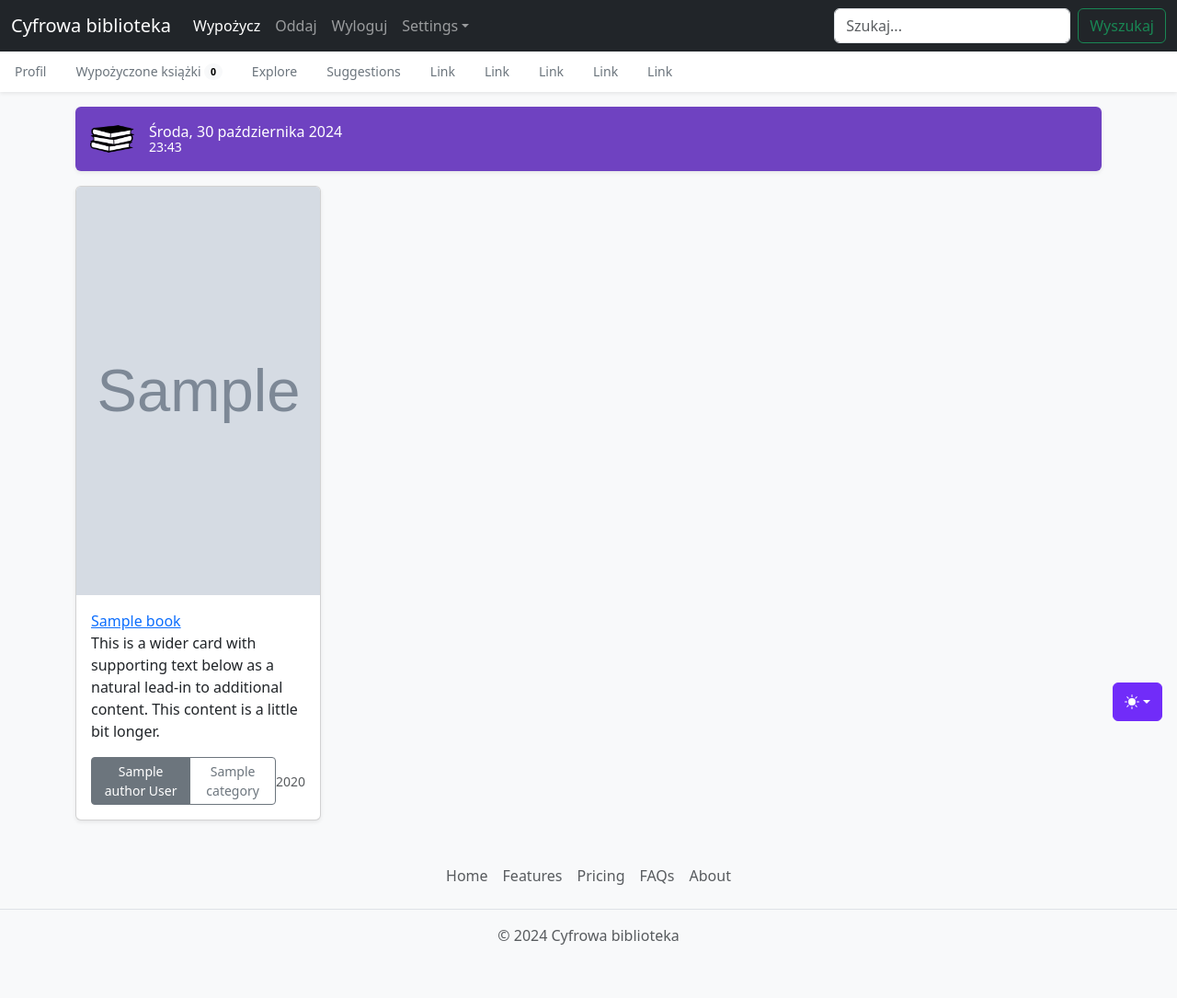
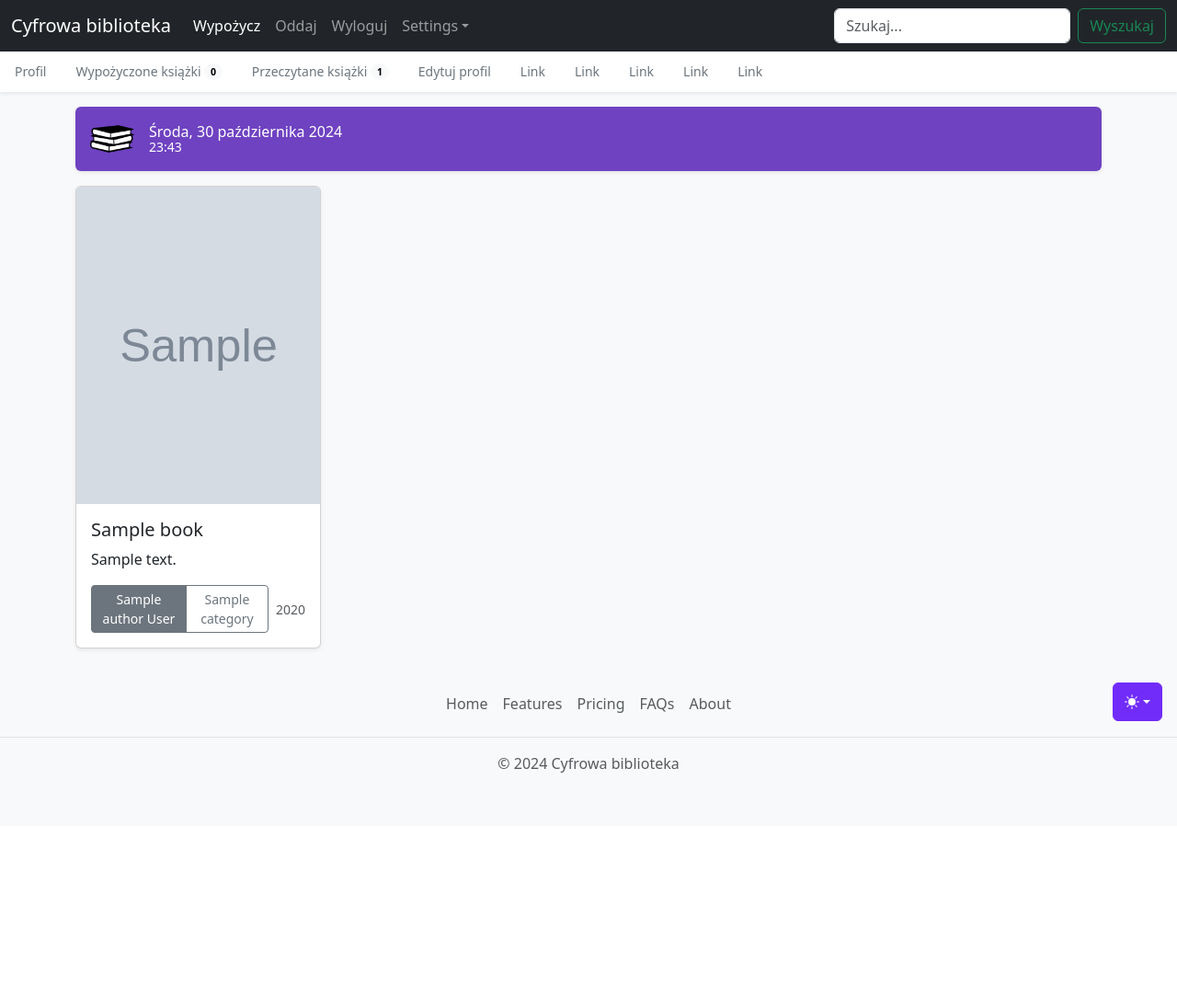
Before and after one commit to Marcin00000/libApp, a Django app: page / in a window 1280 px wide. Shown: the whole page at 92% size. After the commit the page ends 840 px from the top, so only its background shows below. Run offline with Django 5.2, Linux system fonts and the light colour scheme; a user stored in the database is signed in; tables that the repository leaves empty hold one stand-in row (values such as "Sample post"); grey boxes marked "Sample" are stand-in pictures; some libraries are stand-ins or nearby versions.

Commit message:
frontend - poprawki

```diff
--- a/books/context_processors.py
+++ b/books/context_processors.py
@@ -1,8 +1,15 @@
-# books/context_processors.py
 from .models import Loan
 
 def borrowed_count(request):
-    count = Loan.objects.filter(returned=False).count()  # Licz tylko wypożyczone książki
-    return {
-        'borrowed_count': count
-    }
+    if request.user.is_authenticated:
+        count = Loan.objects.filter(returned=False).count()  # Licz tylko wypożyczone książki
+        return {
+            'borrowed_count': count
+        }
+    return {'borrowed_count': 0}
+
+def read_books_count(request):
+    if request.user.is_authenticated:
+        read_count = Loan.objects.filter(user=request.user, returned=True).count()
+        return {'read_count': read_count}
+    return {'read_count': 0}  # Zwróć 0, jeśli użytkownik nie jest zalogowany
--- a/books/models.py
+++ b/books/models.py
@@ -167,8 +167,10 @@ class Loan(models.Model):
     book_instance = models.ForeignKey(BookInstance, on_delete=models.CASCADE, verbose_name="Egzemplarz książki")
     user = models.ForeignKey(User, on_delete=models.CASCADE, verbose_name="Użytkownik")
     loan_date = models.DateTimeField(auto_now_add=True, verbose_name="Data wypożyczenia")
-    due_date = models.DateTimeField(verbose_name="Termin zwrotu")
+    due_date = models.DateField(verbose_name="Termin zwrotu")  # Zmiana na DateField
     returned = models.BooleanField(default=False, verbose_name="Zwrócono")
+    returned_date = models.DateTimeField(null=True, blank=True, verbose_name="Data zwrotu")
+
 
     def save(self, *args, **kwargs):
         # Przy zapisie, jeśli to nowe wypożyczenie, tworzymy operację
@@ -232,6 +234,7 @@ class Operation(models.Model):
             # Oznacz wypożyczenie jako zwrócone
             if self.loan:
                 self.loan.returned = True
+                self.loan.returned_date = timezone.now()
                 self.loan.save()
 
         # Zapisz operację
--- a/books/urls.py
+++ b/books/urls.py
@@ -1,7 +1,7 @@
 from django.urls import path
 from . import views
 from .views import (BookDetailView, BookListView, AuthorListView, CategoryListView,
-                    borrow_book, borrowed_books_view, return_book, book_search)
+                    borrow_book, borrowed_books_view, return_book, book_search, read_books_view)
 
 urlpatterns = [
     path('dom/', views.home, name='dom'),
@@ -12,6 +12,7 @@ urlpatterns = [
     path('borrowed-book/', borrowed_books_view, name='borrowed_book'),
     path('return-book/', return_book , name='return_book'),
     path('search/', book_search, name='book_search'),
+    path('read-books/', read_books_view, name='read-books'),
 
 
     # path('books/', views.BookListView.as_view(), name='books'),
--- a/books/views.py
+++ b/books/views.py
@@ -134,13 +134,18 @@ def return_book(request):
 
 @login_required
 def borrowed_books_view(request):
-    # Pobieramy wszystkie aktywne wypożyczenia dla zalogowanego użytkownika
+    # Pobranie wszystkich aktywnych wypożyczeń dla zalogowanego użytkownika, które nie zostały zwrócone
     loans = Loan.objects.filter(user=request.user, returned=False)
 
-    # Pobieramy egzemplarze książek, które są aktualnie wypożyczone
-    book_instances = [loan.book_instance for loan in loans]
+    # Dodaj bieżący czas do kontekstu
+    current_time = timezone.now()
 
-    return render(request, 'books/borrowed_books.html', {'book_instances': book_instances})
+    # Dodaj liczbę dni pozostałych do zwrotu do każdego wypożyczenia
+    for loan in loans:
+        loan.days_remaining = (loan.due_date - current_time.date()).days
+
+    # Przekazanie bezpośrednio listy wypożyczeń do szablonu
+    return render(request, 'books/borrowed_books.html', {'loans': loans, 'now': current_time})
 
 
 def book_search(request):
@@ -164,3 +169,11 @@ def book_search(request):
         'query': query,
     }
     return render(request, 'books/book_list.html', context)  # Możesz zmienić szablon na odpowiedni
+
+
+@login_required
+def read_books_view(request):
+    # Pobranie wszystkich wypożyczeń dla zalogowanego użytkownika, które zostały zwrócone
+    loans = Loan.objects.filter(user=request.user, returned=True)
+
+    return render(request, 'books/read_books.html', {'loans': loans})
--- a/libApp/settings.py
+++ b/libApp/settings.py
@@ -71,6 +71,7 @@ TEMPLATES = [
                 'django.contrib.messages.context_processors.messages',
 
                 'books.context_processors.borrowed_count',
+                'books.context_processors.read_books_count',
             ],
         },
     },
--- a/templates/books/book_detail.html
+++ b/templates/books/book_detail.html
@@ -21,16 +21,16 @@
     </div>
 
     <div class="col-md-8 order-md-2 order-2">  <!-- Zmiana kolejności na mobilnych -->
-        <h2 class="featurette-heading fw-normal lh-1">{{ object.title }}</h2>
+        <h2 class="featurette-heading">{{ object.title }}</h2>
 
         <!-- Autor jako link do innych książek tego autora -->
         <h5 class="text-muted">
-            <a href="{% url 'author-books' book.author.slug %}">{{ book.author }}</a>
+            <a class="link-body-emphasis link-offset-2 link-underline-opacity-25 link-underline-opacity-75-hover" href="{% url 'author-books' book.author.slug %}">{{ book.author }}</a>
         </h5>
 
         <div class="article-metadata">
             <small class="text-muted">
-                Kategoria: <a href="{% url 'category-books' book.category.slug %}">{{ book.category }}</a> |
+                Kategoria: <a class="link-body-emphasis link-offset-2 link-underline-opacity-25 link-underline-opacity-75-hover" href="{% url 'category-books' book.category.slug %}">{{ book.category }}</a> |
                 Rok wydania: {{ object.publication_date|date:"Y" }}
             </small>
         </div>
--- a/templates/books/book_list.html
+++ b/templates/books/book_list.html
@@ -76,36 +76,58 @@
     {#    {% endfor %}#}
     {#</div>#}
 
-<div class="row row-cols-1 row-cols-sm-2 row-cols-md-4 g-3">
+<div class="row row-cols-1 row-cols-sm-2 row-cols-md-3 row-cols-lg-4 g-3">
     {% for book in books %}
         <div class="col">
-            <div class="card shadow-sm">
-                <img src="{{ book.image.url }}" class="bd-placeholder-img card-img-top" width="100%" height="444"
-                     alt="book image" style="object-fit: cover;">
-                <div class="card-body">
-                    <p class="card-text">
-                        <a href="{% url 'book-detail' book.slug %}">{{ book.title }}</a> <br>
-                        This is a wider card with supporting text below as a natural lead-in to additional content.
-                        This content is a little bit longer.
-                    </p>
-                    <div class="d-flex justify-content-between align-items-center">
-                        <div class="btn-group">
+            <div class="card shadow-sm h-100 d-flex flex-column" onclick="window.location.href='{% url 'book-detail' book.slug %}'" style="cursor: pointer;">
+                <img src="{{ book.image.url }}" class="bd-placeholder-img card-img-top" width="100%" height="345" alt="book image" style="object-fit: cover;">
+
+                <div class="card-body d-flex flex-column">
+                    <!-- Tytuł książki, ograniczenie do 2 linijek -->
+                    <h5 class="card-title text-truncate-2">{{ book.title }}</h5>
+
+                    <!-- Skrócony opis książki, ograniczenie do 4 linijek -->
+                    <p class="card-text text-truncate-4">{{ book.description }}</p>
+
+                    <!-- Kontener przycisków i dodatkowych informacji wyrównany do dołu -->
+                    <div class="mt-auto d-flex justify-content-between align-items-center">
+                        <div class="btn-group text-wrap">
                             <button type="button" class="btn btn-sm btn-secondary"
-                                    onclick="location.href='{% url 'author-books' book.author.slug %}'">
+                                    onclick="event.stopPropagation(); window.location.href='{% url 'author-books' book.author.slug %}'">
                                 {{ book.author }}
                             </button>
                             <button type="button" class="btn btn-sm btn-outline-secondary"
-                                    onclick="location.href='{% url 'category-books' book.category.slug %}'">
+                                    onclick="event.stopPropagation(); window.location.href='{% url 'category-books' book.category.slug %}'">
                                 {{ book.category }}
                             </button>
                         </div>
-                        <small class="text-body-secondary">{{ book.publication_date|date:"Y" }}</small>
+                        <small class="text-muted ps-2">{{ book.publication_date|date:"Y" }}</small>
                     </div>
                 </div>
             </div>
         </div>
     {% endfor %}
 </div>
+
+<style>
+    /* Ograniczenie do 2 linijek dla tytułu */
+    .text-truncate-2 {
+        display: -webkit-box;
+        -webkit-line-clamp: 2;
+        -webkit-box-orient: vertical;
+        overflow: hidden;
+        text-overflow: ellipsis;
+    }
+
+    /* Ograniczenie do 4 linijek dla opisu */
+    .text-truncate-4 {
+        display: -webkit-box;
+        -webkit-line-clamp: 4;
+        -webkit-box-orient: vertical;
+        overflow: hidden;
+        text-overflow: ellipsis;
+    }
+</style>
 
 
     <br>
--- a/templates/books/borrow_book.html
+++ b/templates/books/borrow_book.html
@@ -7,7 +7,7 @@
   <form method="post">
     {% csrf_token %}
     {{ form|crispy }}
-    <button class="btn btn-outline-primary btn-lg" type="submit">Wypożycz</button>
+    <button class="btn btn-primary btn-lg" type="submit">Wypożycz</button>
   </form>
 
   {% if messages %}
--- a/templates/books/home2.html
+++ b/templates/books/home2.html
@@ -228,9 +228,12 @@
                 <span class="badge text-bg-light rounded-pill align-text-bottom">{{ borrowed_count }}</span>
             </a>
 
+            <a class="nav-link" href="{% url 'read-books' %}">
+                Przeczytane książki
+                <span class="badge text-bg-light rounded-pill align-text-bottom">{{ read_count }}</span>
+            </a>
 
-            <a class="nav-link" href="#">Explore</a>
-            <a class="nav-link" href="#">Suggestions</a>
+            <a class="nav-link" href="{% url 'profile' %}">Edytuj profil</a>
             <a class="nav-link" href="#">Link</a>
             <a class="nav-link" href="#">Link</a>
             <a class="nav-link" href="#">Link</a>
--- a/templates/books/return_book.html
+++ b/templates/books/return_book.html
@@ -1,12 +1,11 @@
 {% extends "books/home2.html" %}
 {% load crispy_forms_filters %}
 {% block content %}
-  <h2>Zwrot książki</h2>
+  <h2>Zwróć książkę</h2>
 
   <form method="POST">
     {% csrf_token %}
     <div class="form-group">
-      <label for="id_code">Podaj kod książki:</label>
       {{ form|crispy }}
     </div>
 
```
Also changed, not shown: templates/books/borrowed_books.html (+58 -19 lines), templates/books/read_books.html (added, +41 -0 lines). Lines whose indentation alone changed are shown as unchanged.
